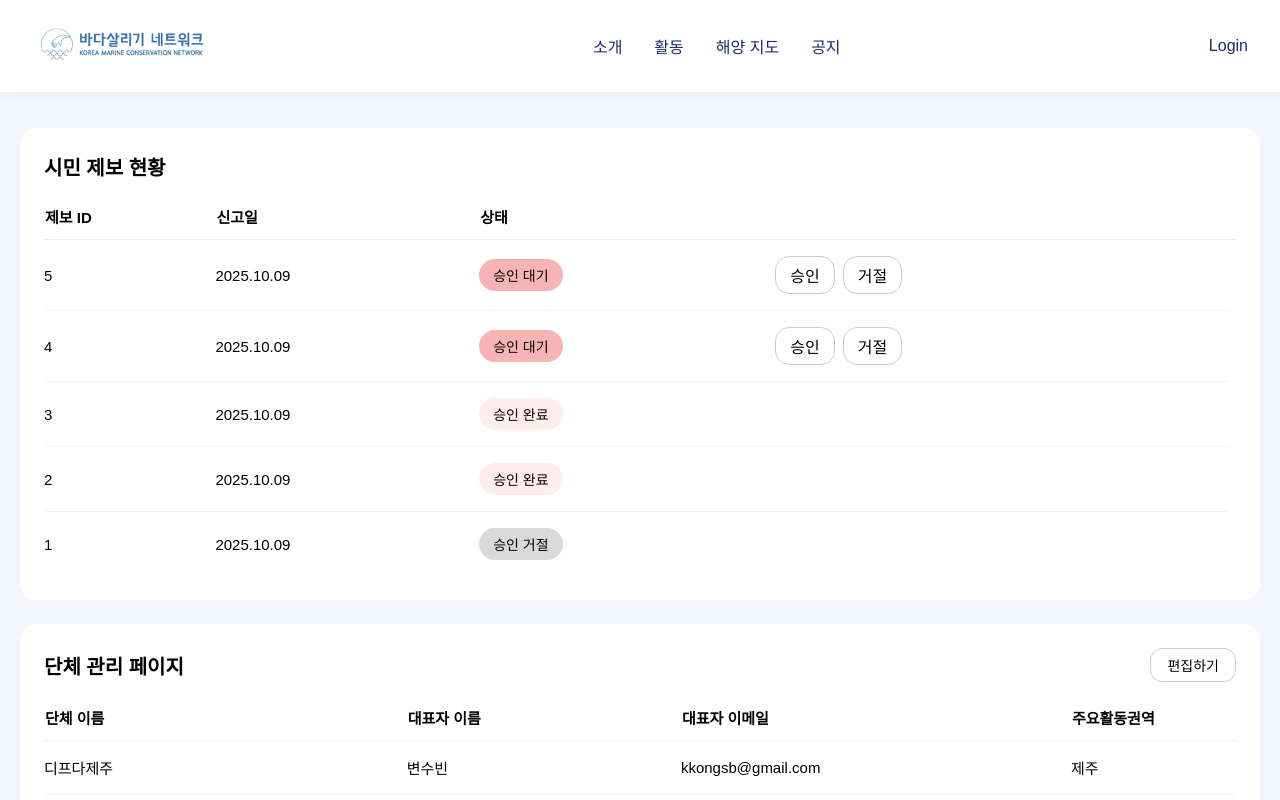
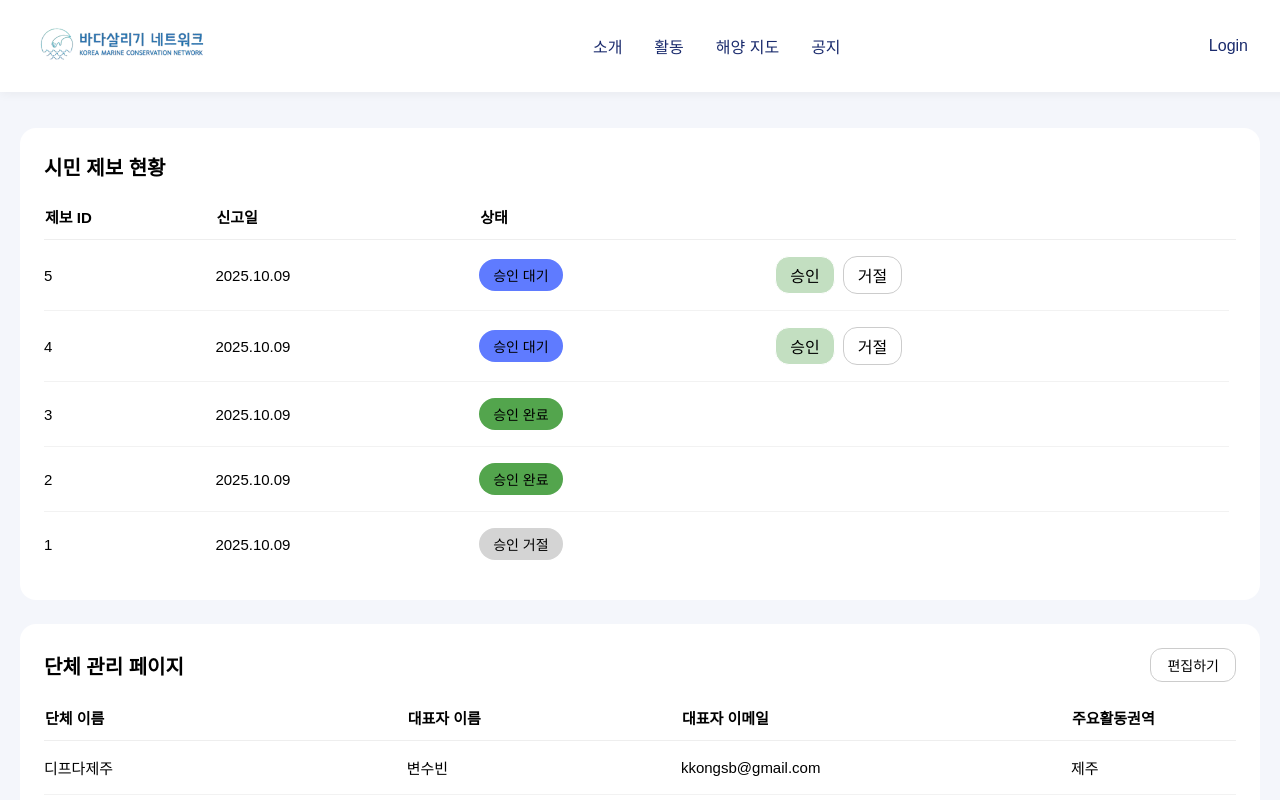
Before and after one commit to Lyla-Dev/piuda-front, a Vue app in the folder front/: page /manager-dashboard in a window 1280 px wide. Shown: the top 800 px of the page. Built offline with nearby package versions, Linux system fonts and the light colour scheme; no server answers.

Commit message:
chore : color changed

```diff
--- a/front/src/components/DashBoardView/Components/ListCard.vue
+++ b/front/src/components/DashBoardView/Components/ListCard.vue
@@ -166,17 +166,17 @@ h2 {
 }
 
 .status-pending {
-  background-color: #f8b4b4;
+  background-color: #5f7bff;
   color: #000;
 }
 
 .status-approved {
-  background-color: #ffecec;
+  background-color: #53a54d;
   color: #000;
 }
 
 .status-rejected {
-  background-color: #d9d9d9;
+  background-color: #d4d4d4;
   color: #000;
 }
 
@@ -192,7 +192,15 @@ h2 {
   gap: 8px;
 }
 
-.approve-btn,
+.approve-btn {
+  padding: 6px 14px;
+  border-radius: 14px;
+  border: 1px solid #fff;
+  background: #c3dfc1;
+  cursor: pointer;
+  font-size: 16px;
+}
+
 .reject-btn {
   padding: 6px 14px;
   border-radius: 14px;
@@ -204,6 +212,6 @@ h2 {
 
 .approve-btn:hover,
 .reject-btn:hover {
-  background: #e9f5ff;
+  border: 1px solid #000;
 }
 </style>
```
